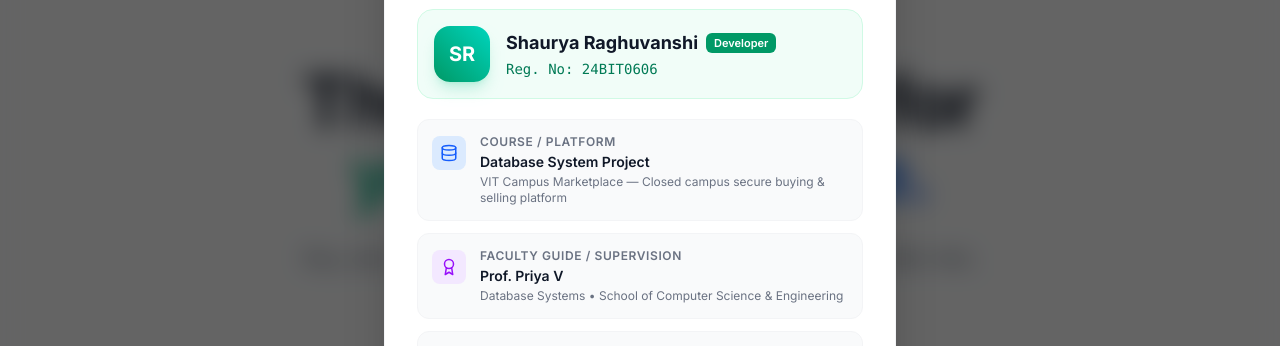
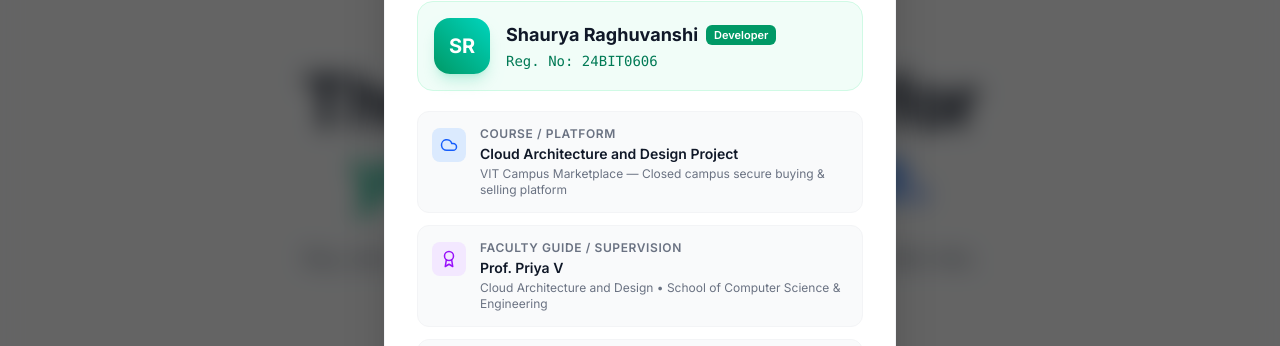
Before and after one commit to DIZIlaw/24bce2830, a React (Vite) app: page /wishlist in a window 1280 px wide. Both pictures are taken after a click on the button "Developer Details". Shown: the part 214-560 px from the top of the page. Built offline with nearby package versions, Linux system fonts and the light colour scheme; no server answers.

Commit message:
update project subject to Cloud Architecture and Design

```diff
--- a/src/components/DeveloperModal.jsx
+++ b/src/components/DeveloperModal.jsx
@@ -1,6 +1,6 @@
 import React, { useEffect } from 'react';
 import { motion, AnimatePresence } from 'framer-motion';
-import { X, Award, User, BookOpen, Database, Sparkles, Building2 } from 'lucide-react';
+import { X, Award, User, BookOpen, Database, Sparkles, Building2, Cloud } from 'lucide-react';
 
 export default function DeveloperModal({ isOpen, onClose }) {
   useEffect(() => {
@@ -87,12 +87,12 @@ export default function DeveloperModal({ isOpen, onClose }) {
                 {/* Academic Context */}
                 <div className="flex items-start gap-3.5 p-3.5 rounded-xl bg-gray-50 dark:bg-gray-800/50 border border-gray-100 dark:border-gray-800">
                   <div className="p-2 rounded-lg bg-blue-100 dark:bg-blue-900/40 text-blue-600 dark:text-blue-400 mt-0.5">
-                    <Database size={18} />
+                    <Cloud size={18} />
                   </div>
                   <div>
                     <p className="text-xs font-semibold text-gray-500 dark:text-gray-400 uppercase tracking-wider">Course / Platform</p>
                     <p className="text-sm font-semibold text-gray-900 dark:text-white mt-0.5">
-                      Database System Project
+                      Cloud Architecture and Design Project
                     </p>
                     <p className="text-xs text-gray-500 dark:text-gray-400 mt-0.5">
                       VIT Campus Marketplace — Closed campus secure buying & selling platform
@@ -111,7 +111,7 @@ export default function DeveloperModal({ isOpen, onClose }) {
                       Prof. Priya V
                     </p>
                     <p className="text-xs text-gray-500 dark:text-gray-400 mt-0.5">
-                      Database Systems • School of Computer Science & Engineering
+                      Cloud Architecture and Design • School of Computer Science & Engineering
                     </p>
                   </div>
                 </div>
```
